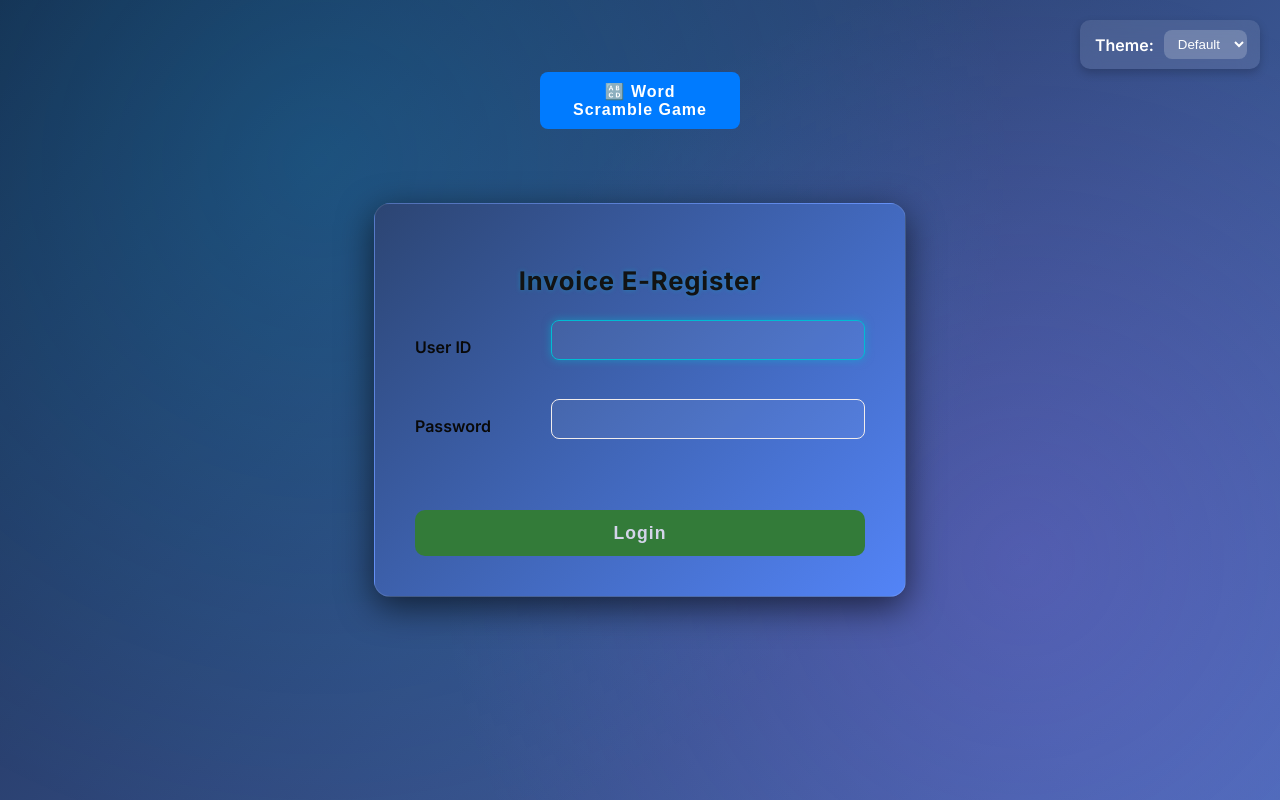
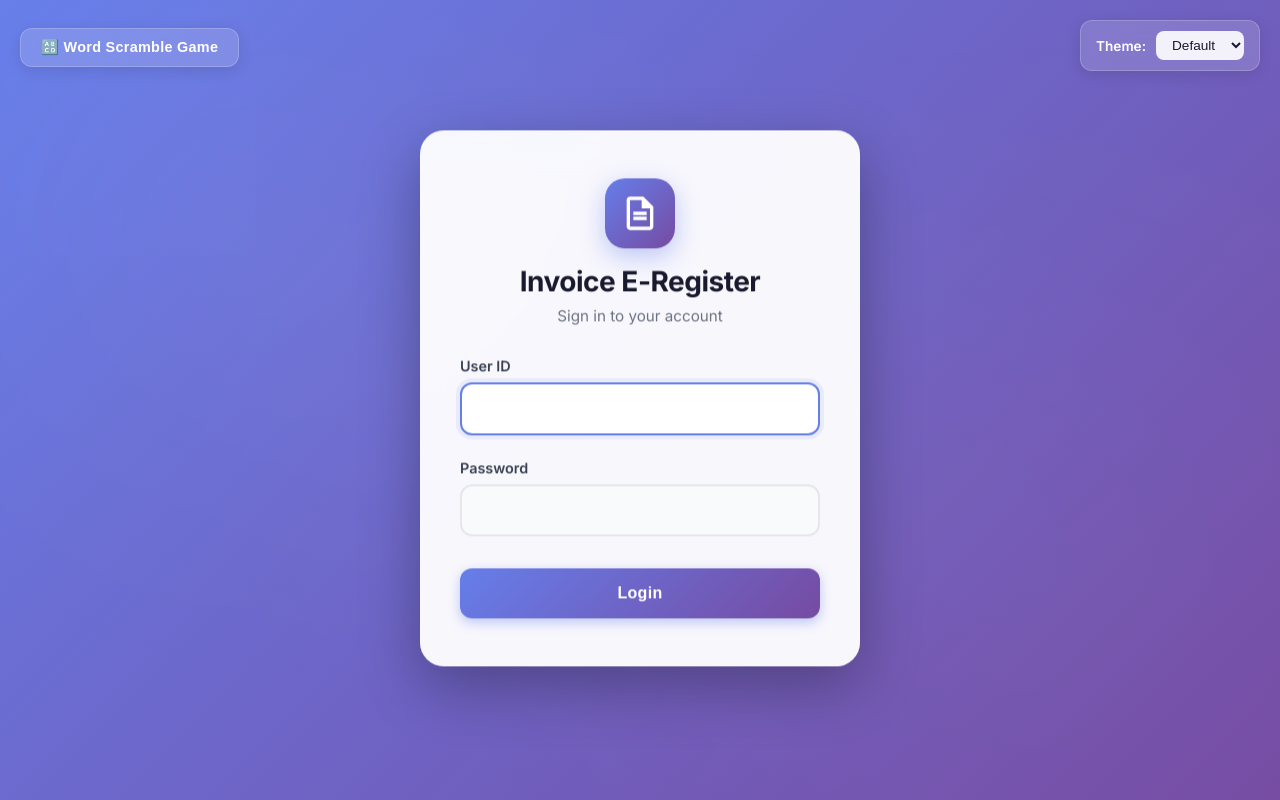
Before and after one commit to Muskan8130/E-_Register, a Flask app: page /login in a window 1280 px wide. Run offline with Flask 3, Linux system fonts and the light colour scheme; parts of the project's set-up code (start-up, migrations or seed data) failed here and were passed over.

Commit message:
make changes in login page ui

```diff
--- a/templates/login.html
+++ b/templates/login.html
@@ -2,119 +2,276 @@
 <html lang="en">
 <head>
   <meta charset="utf-8">
-  <title>Login - PDF Reader</title>
+  <title>Login - Invoice E-Register</title>
   <meta name="viewport" content="width=device-width,initial-scale=1">
-  <link href="https://fonts.googleapis.com/css2?family=Inter:wght@400;600;700&display=swap" rel="stylesheet">
+  <link href="https://fonts.googleapis.com/css2?family=Inter:wght@300;400;500;600;700&display=swap" rel="stylesheet">
 
   <style>
-    /*
-:root{
-    --bg1: #0f172a; --bg2: #0b3a5b; --card: rgba(255,255,255,0.06); --glass: rgba(255,255,255,0.06); --accent: #7c5cff; --accent-2: #3be7b5; --muted: rgba(255,255,255,0.75); --glass-border: rgba(255,255,255,0.06);
-     } */
+    * {
+      margin: 0;
+      padding: 0;
+      box-sizing: border-box;
+    }
+
     body {
-     margin: 0;
       font-family: 'Inter', system-ui, sans-serif;
-     color: #eaf2ff;
-      background: linear-gradient(135deg, #182848 0%, #4b6cb7 100%);
-     background-attachment: fixed;
-     overflow-x: hidden;
+      color: #1a1a2e;
       min-height: 100vh;
       display: flex;
       justify-content: center;
       align-items: center;
+      position: relative;
+      overflow-x: hidden;
+      background: linear-gradient(135deg, #667eea 0%, #764ba2 100%);
+      transition: background 0.5s ease;
     }
+
     body::before {
       content: "";
       position: fixed;
       inset: 0;
-    background: radial-gradient(circle at 25% 20%, rgba(0, 200, 255, 0.18), transparent 60%),
-                radial-gradient(circle at 80% 70%, rgba(160, 100, 255, 0.2), transparent 50%);
-    z-index: -1;
+      background:
+        radial-gradient(circle at 20% 30%, rgba(255, 255, 255, 0.1), transparent 40%),
+        radial-gradient(circle at 80% 70%, rgba(255, 255, 255, 0.08), transparent 50%),
+        radial-gradient(circle at 50% 50%, rgba(255, 255, 255, 0.05), transparent 60%);
+      z-index: 0;
+      animation: breathe 8s ease-in-out infinite;
     }
 
-    @keyframes bgmove {
-    from {
-             background-position: 0% 50%; } to { background-position: 100% 50%; }
+    @keyframes breathe {
+      0%, 100% { opacity: 0.3; }
+      50% { opacity: 0.6; }
     }
+
+    @keyframes float {
+      0%, 100% { transform: translateY(0px); }
+      50% { transform: translateY(-20px); }
+    }
+
+    .container {
+      position: relative;
+      z-index: 1;
+      width: 100%;
+      max-width: 480px;
+      padding: 20px;
+    }
+
     .card {
+      background: rgba(255, 255, 255, 0.95);
+      backdrop-filter: blur(20px);
+      border-radius: 24px;
+      padding: 3rem 2.5rem;
+      box-shadow:
+        0 20px 60px rgba(0, 0, 0, 0.3),
+        0 0 0 1px rgba(255, 255, 255, 0.2) inset;
+      animation: float 6s ease-in-out infinite;
+      text-align: center;
+      color: #1a1a2e;
+    }
 
-         width: 40%;
-         max-width: 450px;
-         min-width: 320px;
-         padding: 2.5rem;
-         background: linear-gradient(135deg, #2c4573 0%, #5384f7 100%);
-         backdrop-filter: blur(15px);
-        -webkit-backdrop-filter: blur(15px);
-         border-radius: 16px;
-         border: 1px solid rgba(255, 255, 255, 0.1);
-         box-shadow: 0 10px 35px rgba(0, 0, 0, 0.6); text-align: center; color: #e0e0e0;
+    .logo-section {
+      text-align: center;
+      margin-bottom: 2rem;
     }
-       h2 {
-           margin-bottom: 1.5rem; font-weight: 700; font-size: 1.6rem; letter-spacing: 0.8px; color: #121313; /* Primary color highlight */ text-shadow: 0 0 5px rgba(0, 188, 212, 0.4);
-        }
-      .form-row {
-            display: flex; justify-content: space-between; align-items: center; margin: 1.5rem 0; width: 100%;
-            }
-        label {
-        flex-basis: 30%; text-align: left; font-size: 1rem; font-weight: 600; color: #090909;
-            }
-        input { flex-basis: 65%; padding: 0.8rem 1rem; border: 1px solid rgba(255, 255, 255, 0.2); border-radius: 10px; background: rgba(255, 255, 255, 0.05); /* Very subtle background */ color: #f5ecec; outline: none; font-size: 0.95rem; transition: border-color 0.3s;
-        }
-        input:focus {
-         border-color: #00bcd4; /* Highlight on focus */ box-shadow: 0 0 8px rgba(0, 188, 212, 0.5);
-         } /* Login Button - Cyan Theme */
-        button {
-            width: 100%; padding: 0.8rem; font-size: 1.1rem; margin-top: 2rem; border: none; border-radius: 10px; font-weight: 700; letter-spacing: 1px; background: #337b39; /* Primary color */ color: #d4d4ea; cursor: pointer; transition: 0.3s;
-             }
-        button:hover {
-         background: #1d5836; transform: translateY(-2px) scale(1.01); box-shadow: 0 5px 15px rgba(0, 188, 212, 0.3);
-         } /* Flash Messages - Dynamic styles from Flask */
-        .flash {
-             padding: 0.9rem; border-radius: 10px; margin-top: 0.8rem; font-size: 0.95rem; font-weight: 500; text-align: left;
-             }
-        .flash.success {
-            background: rgba(76, 175, 80, 0.2); color: #4caf50; border: 1px solid #4caf50;
-            }
-        .flash.danger {
-                background: rgba(244, 67, 54, 0.2); color: #f44336; border: 1px solid #f44336;
-                } /* Responsive adjustments */
-         @media (max-width: 600px) {
-        .card {
+
+    .logo-icon {
+      width: 70px;
+      height: 70px;
+      margin: 0 auto 1rem;
+      background: linear-gradient(135deg, #667eea 0%, #764ba2 100%);
+      border-radius: 20px;
       display: flex;
       align-items: center;
       justify-content: center;
-             margin-left: 400px; padding: 2rem;
+      box-shadow: 0 8px 24px rgba(102, 126, 234, 0.4);
     }
-        .form-row {
-             flex-direction: column; align-items: flex-start;
+
+    .logo-icon svg {
+      width: 40px;
+      height: 40px;
+      fill: white;
     }
-         label {
-             margin-bottom: 8px; flex-basis: 100%;
+
+    h2 {
+      font-size: 1.75rem;
+      font-weight: 700;
+      color: #1a1a2e;
+      margin-bottom: 0.5rem;
+      letter-spacing: -0.5px;
     }
-        input {
-            flex-basis: 100%; width: 100%;
+
+    .subtitle {
+      color: #6b7280;
+      font-size: 0.95rem;
+      font-weight: 400;
+    }
+
+    .flash {
+      padding: 1rem;
+      border-radius: 12px;
+      margin-bottom: 1.5rem;
+      font-size: 0.9rem;
+      font-weight: 500;
+      display: flex;
+      align-items: center;
+      gap: 10px;
+      animation: slideIn 0.3s ease;
+    }
+
+    @keyframes slideIn {
+      from {
+        opacity: 0;
+        transform: translateY(-10px);
+      }
+      to {
+        opacity: 1;
+        transform: translateY(0);
       }
     }
-    /*----------------------Small game----------------------------->*/
+
+    .flash.success {
+      background: #d1fae5;
+      color: #065f46;
+      border: 1px solid #6ee7b7;
+    }
+
+    .flash.danger {
+      background: #fee2e2;
+      color: #991b1b;
+      border: 1px solid #fca5a5;
+    }
+
+    .form-row {
+      display: flex;
+      flex-direction: column;
+      align-items: flex-start;
+      margin-bottom: 1.5rem;
+      width: 100%;
+    }
+
+    label {
+      display: block;
+      font-size: 0.9rem;
+      font-weight: 600;
+      color: #374151;
+      margin-bottom: 0.5rem;
+      text-align: left;
+      width: 100%;
+    }
+
+    input {
+      width: 100%;
+      padding: 0.9rem 1rem;
+      border: 2px solid #e5e7eb;
+      border-radius: 12px;
+      background: #f9fafb;
+      color: #1a1a2e;
+      font-size: 1rem;
+      font-family: 'Inter', sans-serif;
+      outline: none;
+      transition: all 0.3s ease;
+    }
+
+    input:focus {
+      border-color: #667eea;
+      background: white;
+      box-shadow: 0 0 0 4px rgba(102, 126, 234, 0.1);
+    }
+
+    input::placeholder {
+      color: #9ca3af;
+    }
+
+    button {
+      width: 100%;
+      padding: 1rem;
+      font-size: 1rem;
+      font-weight: 600;
+      margin-top: 0.5rem;
+      border: none;
+      border-radius: 12px;
+      background: linear-gradient(135deg, #667eea 0%, #764ba2 100%);
+      color: white;
+      cursor: pointer;
+      transition: all 0.3s ease;
+      box-shadow: 0 4px 12px rgba(102, 126, 234, 0.4);
+      letter-spacing: 0.3px;
+    }
+
+    button:hover {
+      transform: translateY(-2px);
+      box-shadow: 0 6px 20px rgba(102, 126, 234, 0.5);
+    }
+
+    button:active {
+      transform: translateY(0);
+    }
+
+    /* Theme Selector */
+    .theme-container {
+      position: fixed;
+      top: 20px;
+      right: 20px;
+      z-index: 1100;
+      background: rgba(255, 255, 255, 0.15);
+      backdrop-filter: blur(10px);
+      border-radius: 12px;
+      padding: 10px 15px;
+      box-shadow: 0 4px 15px rgba(0, 0, 0, 0.1);
+      display: flex;
+      align-items: center;
+      gap: 10px;
+      border: 1px solid rgba(255, 255, 255, 0.2);
+    }
+
+    .theme-container label {
+      font-weight: 600;
+      color: white;
+      font-size: 0.85rem;
+      margin: 0;
+    }
+
+    .theme-container select {
+      padding: 6px 12px;
+      border-radius: 8px;
+      border: none;
+      outline: none;
+      background: rgba(255, 255, 255, 0.9);
+      color: #1a1a2e;
+      cursor: pointer;
+      font-size: 0.85rem;
+      font-weight: 500;
+    }
+
+    .theme-container select option {
+      color: #1a1a2e;
+    }
+
+    /* Game Button */
     #playGameBtn {
-      background: #007bff;
-      color: #fff;
-      border: none;
-      padding: 10px 25px;
-      border-radius: 8px;
-      font-size: 16px;
+      position: fixed;
+      top: 20px;
+      left: 20px;
+      background: rgba(255, 255, 255, 0.15);
+      backdrop-filter: blur(10px);
+      color: white;
+      border: 1px solid rgba(255, 255, 255, 0.2);
+      padding: 10px 20px;
+      border-radius: 12px;
+      font-size: 0.9rem;
+      font-weight: 600;
       cursor: pointer;
-      transition: background 0.3s ease;
-      width: 200px;
-      position: absolute;
-      top: 40px;        /* Move it to top */
-     left: 50%;        /* Center horizontally */
-    transform: translateX(-50%); /* Perfect center alignment */
+      transition: all 0.3s ease;
       z-index: 1001;
+      box-shadow: 0 4px 15px rgba(0, 0, 0, 0.1);
+      width: auto;
+      transform: none;
     }
+
     #playGameBtn:hover {
-      background: #0056b3;
-      transform: translateX(-50%) scale(1.05);
+      background: rgba(255, 255, 255, 0.25);
+      transform: translateY(-2px);
+      box-shadow: 0 6px 20px rgba(0, 0, 0, 0.15);
     }
 
     /* Modal Styling */
@@ -124,136 +281,159 @@
       z-index: 1000;
       left: 0;
       top: 0;
-      width:100%;
-      height:100%;
+      width: 100%;
+      height: 100%;
       background-color: rgba(0, 0, 0, 0.6);
+      backdrop-filter: blur(5px);
       justify-content: center;
       align-items: center;
     }
 
     .modal-content {
-      background-color: white;
-      padding: 25px;
-      border-radius: 10px;
+      background: white;
+      padding: 2.5rem;
+      border-radius: 20px;
       width: 90%;
-      max-width: 400px;
+      max-width: 440px;
       text-align: center;
       position: relative;
-      box-shadow: 0 0 25px rgba(0, 0, 0, 0.3);
+      box-shadow: 0 20px 60px rgba(0, 0, 0, 0.3);
+      animation: modalSlideIn 0.3s ease;
+    }
+
+    @keyframes modalSlideIn {
+      from {
+        opacity: 0;
+        transform: scale(0.9) translateY(20px);
+      }
+      to {
+        opacity: 1;
+        transform: scale(1) translateY(0);
+      }
     }
 
     .close {
       position: absolute;
-      right: 15px;
-      top: 10px;
-      font-size: 22px;
+      right: 20px;
+      top: 20px;
+      font-size: 28px;
       cursor: pointer;
-      color: #333;
-      font-weight: bold;
+      color: #6b7280;
+      font-weight: 300;
+      width: 35px;
+      height: 35px;
+      display: flex;
+      align-items: center;
+      justify-content: center;
+      border-radius: 50%;
+      transition: all 0.3s;
     }
 
     .close:hover {
-      color: #000;
+      background: #f3f4f6;
+      color: #1a1a2e;
+    }
+
+    .modal-content h3 {
+      color: #1a1a2e;
+      font-size: 1.5rem;
+      margin-bottom: 1.5rem;
+      font-weight: 700;
     }
 
     #scrambledWord {
-      font-size: 28px;
-      margin: 20px 0;
-      letter-spacing: 2px;
-      font-weight: 600;
+      font-size: 2rem;
+      margin: 1.5rem 0;
+      letter-spacing: 4px;
+      font-weight: 700;
+      color: #667eea;
+      background: linear-gradient(135deg, #667eea, #764ba2);
+      -webkit-background-clip: text;
+      -webkit-text-fill-color: transparent;
+      background-clip: text;
     }
 
-    input {
-      width: 80%;
-      padding: 10px;
-      border: 1px solid #f1eded;
-      color: #000;
-      border-radius: 8px;
-      font-size: 16px;
-      margin-bottom: 15px;
+    .modal-content input {
+      width: 100%;
+      padding: 0.9rem;
+      border: 2px solid #e5e7eb;
+      border-radius: 12px;
+      font-size: 1rem;
+      margin-bottom: 1rem;
+      background: #f9fafb;
+      color: #1a1a2e;
+    }
+
+    .modal-content input:focus {
+      border-color: #667eea;
+      background: white;
+      box-shadow: 0 0 0 4px rgba(102, 126, 234, 0.1);
     }
 
     #submitBtn {
-      background-color: #28a745;
+      background: linear-gradient(135deg, #10b981, #059669);
       color: white;
       border: none;
-      padding: 10px 20px;
-      border-radius: 8px;
-      font-size: 16px;
+      padding: 0.9rem 2rem;
+      border-radius: 12px;
+      font-size: 1rem;
+      font-weight: 600;
       cursor: pointer;
-      transition: background 0.3s;
+      transition: all 0.3s;
+      box-shadow: 0 4px 12px rgba(16, 185, 129, 0.3);
+      width: auto;
     }
 
     #submitBtn:hover {
-      background-color: #1e7e34;
+      transform: translateY(-2px);
+      box-shadow: 0 6px 20px rgba(16, 185, 129, 0.4);
     }
 
     #message {
-      font-size: 18px;
+      font-size: 1.1rem;
       font-weight: 600;
-      margin-top: 10px;
+      margin-top: 1rem;
+      min-height: 30px;
     }
 
     #progress {
-      margin-top: 10px;
-      font-size: 14px;
-      color: #777;
-    }
- h3{
-  color: #1e7e34;
- }
- #scrambledWord{
-  color: #e68888;
- }
- /* 🔹 Move Theme Selector to Top Right */
-.theme-container {
-  position: fixed;
-  top: 20px;
-  right: 20px;
-  z-index: 1100;
-  background: rgba(255, 255, 255, 0.1);
-  backdrop-filter: blur(10px);
-  border-radius: 10px;
-  padding: 10px 15px;
-  box-shadow: 0 4px 10px rgba(0,0,0,0.2);
-  display: flex;
-  align-items: center;
-  gap: 10px;
-  width: 150px;
+      margin-top: 1rem;
+      font-size: 0.9rem;
+      color: #6b7280;
+      font-weight: 500;
     }
 
-.theme-container label {
-  font-weight: 600;
-  color: #fff;
+    /* Responsive Design */
+    @media (max-width: 600px) {
+      .card {
+        padding: 2rem 1.5rem;
+        border-radius: 20px;
       }
 
-.theme-container select {
-  padding: 6px 10px;
-  border-radius: 8px;
-  border: none;
-  outline: none;
-  background-color: rgba(255,255,255,0.2);
-  color: #fff;
-  cursor: pointer;
+      h2 {
+        font-size: 1.5rem;
       }
 
-.theme-container select option {
-  color: #000;
+      .theme-container,
+      #playGameBtn {
+        padding: 8px 12px;
+        font-size: 0.8rem;
       }
 
+      .modal-content {
+        padding: 2rem;
+      }
+
+      #scrambledWord {
+        font-size: 1.6rem;
+        letter-spacing: 3px;
+      }
+    }
   </style>
 </head>
 
-   <!-----------------------new theme---------------
- <div style="margin-bottom: 1rem;">
-  <label for="theme" style="font-weight:600; color:#121313;">Choose Theme:</label>
-  <select id="theme" style="padding: 0.5rem 1rem; border-radius:8px; border:none; outline:none;">
-    <option value="default" selected>Default</option>
-    <option value="light">Light</option>
-    <option value="dark">Dark</option>
-  </select>
-</div>-->
-  <!-- 🔹 Theme Selector (Moved to Top-Right Corner) -->
+<body>
+  <!-- Theme Selector (Top-Right Corner) -->
   <div class="theme-container">
     <label for="theme">Theme:</label>
     <select id="theme">
@@ -263,13 +443,10 @@
     </select>
   </div>
 
-   <!-----------------------new theme------------------>
- <!-----------------------new theme------------------>
-  <!----------------------Small game----------------------------->
-  <!--<h2>🔠 Word Scramble Game</h2>-->
+  <!-- Word Scramble Game Button -->
   <button id="playGameBtn">🔠 Word Scramble Game</button>
 
-  <!-- Modal -->
+  <!-- Game Modal -->
   <div id="gameModal" class="modal">
     <div class="modal-content">
       <span class="close">&times;</span>
@@ -283,10 +460,20 @@
     </div>
   </div>
 
-    <!----------------------Small game----------------------------->
+  <!-- Main Login Card -->
+  <div class="container">
     <div class="card" role="main">
+      <div class="logo-section">
+        <div class="logo-icon">
+          <svg viewBox="0 0 24 24" xmlns="http://www.w3.org/2000/svg">
+            <path d="M14 2H6c-1.1 0-2 .9-2 2v16c0 1.1.9 2 2 2h12c1.1 0 2-.9 2-2V8l-6-6zM6 20V4h7v5h5v11H6zm2-6h8v2H8v-2zm0-3h8v2H8v-2z"/>
+          </svg>
+        </div>
         <h2>Invoice E-Register</h2>
- <!-- 🔴 Error Message Will Show Here -->
+        <p class="subtitle">Sign in to your account</p>
+      </div>
+
+      <!-- Flash Messages -->
       {% if session.get('flash_message') %}
         <div class="flash {{ session.get('flash_type', 'danger') }}">
           {{ session.get('flash_message') }}
@@ -295,6 +482,7 @@
         {% set _ = session.pop('flash_type') %}
       {% endif %}
 
+      <!-- Login Form -->
       <form method="POST" action="{{ url_for('login_post') }}" autocomplete="off" novalidate>
         <div class="form-row">
           <label for="user_id">User ID</label>
@@ -305,11 +493,17 @@
           <label for="password">Password</label>
           <input id="password" name="password" type="password" required>
         </div>
+
         <button type="submit">Login</button>
       </form>
     </div>
+  </div>
 
+  <!-- Link to your original login.js file -->
+  <script src="{{ url_for('static', filename='js/login.js') }}"></script>
 
+</body>
+</html>
  <script src="{{ url_for('static', filename='js/login.js') }}"></script>
 
 
```
Lines whose indentation alone changed are shown as unchanged.
